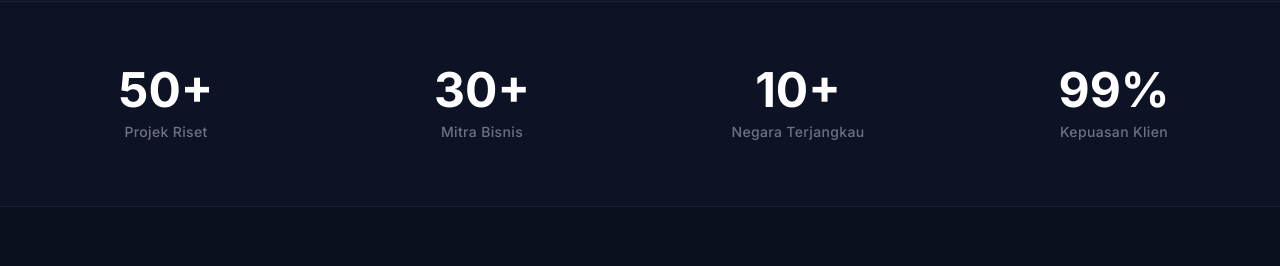
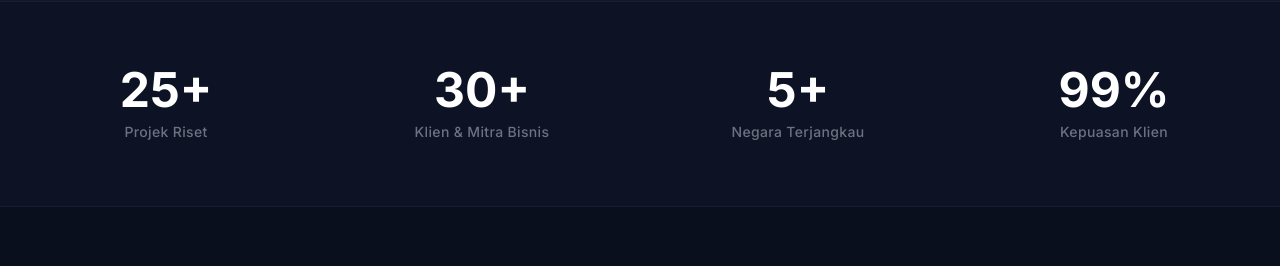
Before and after one commit to AfanSetyadi/digipage-international-lab-official-web, a PHP site: page / in a window 1280 px wide. Shown: the part 799-1065 px from the top of the page. Run offline with PHP 8.4, Linux system fonts and the light colour scheme; some libraries are stand-ins or nearby versions.

Commit message:
Update project statistics in index.php to reflect revised values for research projects and countries reached.

```diff
--- a/index.php
+++ b/index.php
@@ -105,9 +105,9 @@
     ];
 
     $stats = [
-        ["value" => "50+", "label" => "Projek Riset"],
-        ["value" => "30+", "label" => "Mitra Bisnis"],
-        ["value" => "10+", "label" => "Negara Terjangkau"],
+        ["value" => "25+", "label" => "Projek Riset"],
+        ["value" => "30+", "label" => "Klien & Mitra Bisnis"],
+        ["value" => "5+", "label" => "Negara Terjangkau"],
         ["value" => "99%", "label" => "Kepuasan Klien"],
     ];
 
```
